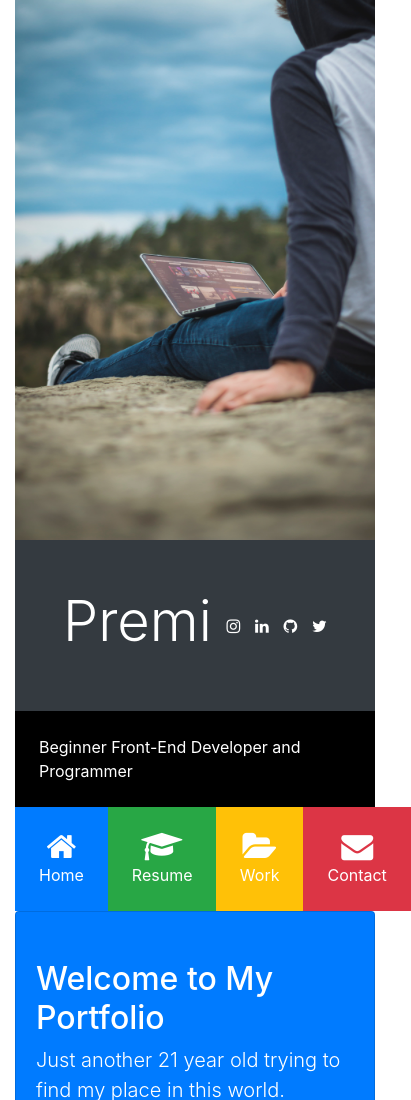
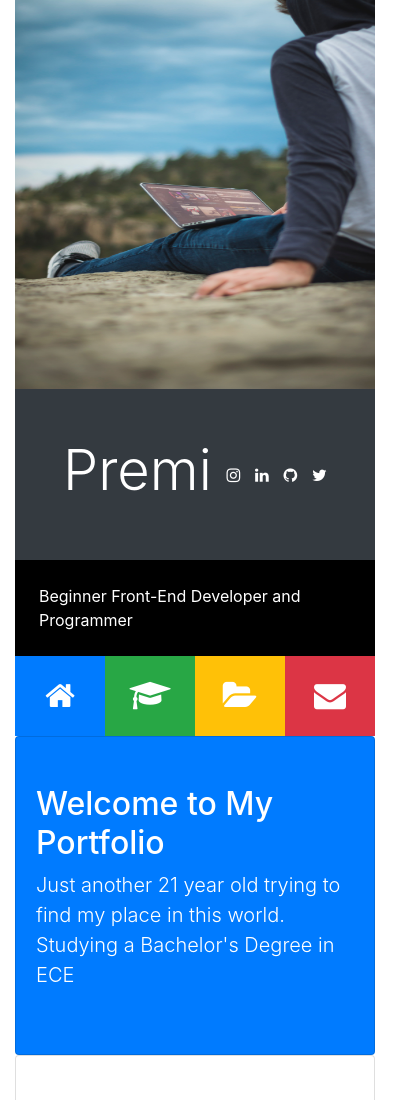
Before and after one commit to Premzzz/ResumeProject, a plain HTML site: page index.html in a window 390 px wide. Shown: the top 1100 px of the page, 411 px wide, since content can reach past the window. Drawn offline with nearby package versions, Linux system fonts and the light colour scheme; some packages are replaced by stand-ins of ours; a script that the page names is missing.

Commit message:
Add files via upload

```diff
--- a/CSS/style.css
+++ b/CSS/style.css
@@ -35,7 +35,6 @@
     #main-header img {
         width: 100%;
         height: 70%;
-        display: block;
     }
 }
 
--- a/index.html
+++ b/index.html
@@ -17,7 +17,7 @@
         <header id="main-header">
             <div class="row no-gutters">
                 <div class="col-lg-4 col-md-5">
-                    <img src="img/profile1.jpg" alt="profile" class="img-fluid">
+                    <img src="img/profile1.jpg" alt="profile" class="img-fluid" style="height:389px">
                 </div>
                 <div class="col-lg-8 col-md-7">
                     <div class="d-flex flex-column">
@@ -54,23 +54,23 @@
 
                                 <div class="menu-item p-4 bg-primary" data-toggle="collapse" data-target="#home">
                                     <i class="fa fa-home fa-2x d-block"></i>
-                                    <span>Home</span>
+                                    <span class="d-none d-md-block">Home</span>
                                 </div>
 
                                 <div class="menu-item p-4 bg-success" data-toggle="collapse" data-target="#resume">
                                     <i class="fa fa-graduation-cap fa-2x d-block"></i>
-                                    <span>Resume</span>
+                                    <span class="d-none d-md-block">Resume</span>
                                 </div>
 
                                 <div class="menu-item p-4 bg-warning"
                                 data-toggle="collapse" data-target="#work">
                                     <i class="fa fa-folder-open fa-2x d-block"></i>
-                                    <span>Work</span>
+                                    <span class="d-none d-md-block">Work</span>
                                 </div>
 
                                 <div class="menu-item p-4 bg-danger" data-toggle="collapse" data-target="#contact">
                                     <i class="fa fa-envelope fa-2x d-block"></i>
-                                    <span>Contact</span>
+                                    <span class="d-none d-md-block">Contact</span>
                                 </div>
                             </div>
                         </div>
```
